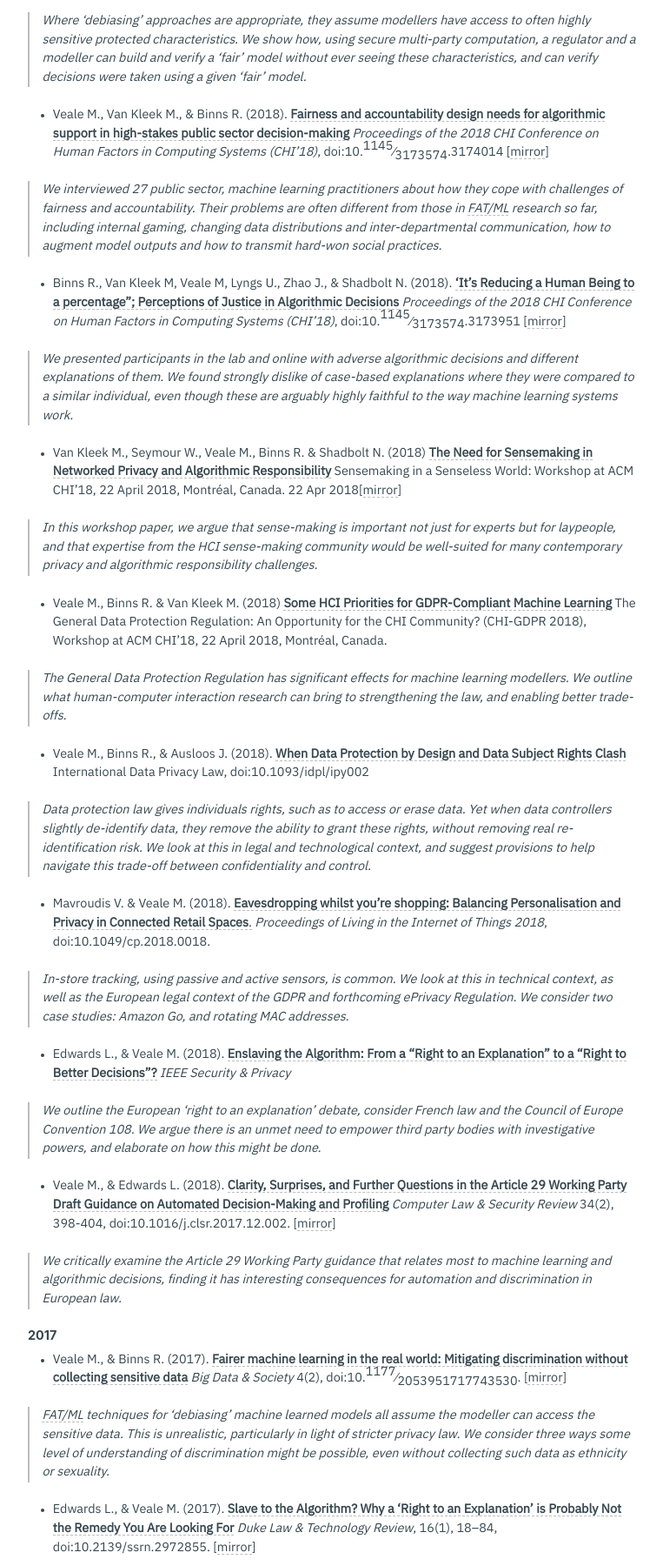
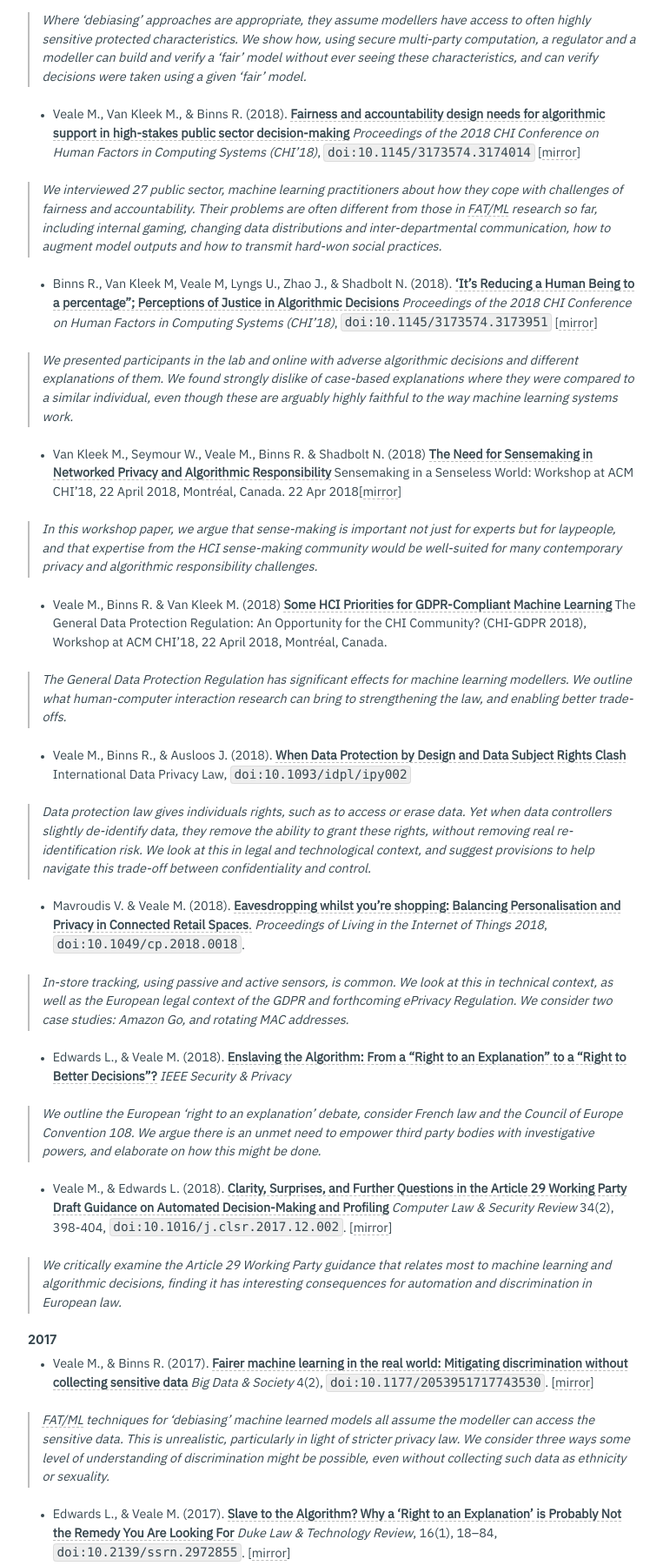
Before and after one commit to veale/veale.github.io, a plain HTML site: page publications/index.html in a window 1280 px wide. Shown: the part 360-2160 px from the top of the page at 87% size, without its empty margins (258-1021 px from the left). Drawn offline with Linux system fonts and the light colour scheme; a script that the page names is missing.

Commit message:
code doi

```diff
--- a/publications/index.html
+++ b/publications/index.html
@@ -87,7 +87,7 @@
 </blockquote>
 
 <ul>
-<li>Veale M., Van Kleek M., &amp; Binns R. (2018). <a href="https://dl.acm.org/citation.cfm?doid=3173574.3174014" target="_blank"><strong>Fairness and accountability design needs for algorithmic support in high-stakes public sector decision-making</strong></a> <em>Proceedings of the 2018 CHI Conference on Human Factors in Computing Systems (CHI&rsquo;18)</em>, doi:10.<sup>1145</sup>&frasl;<sub>3173574</sub>.3174014 [<a href="../papers/2018fairnessandaccountability.pdf">mirror</a>]</li>
+<li>Veale M., Van Kleek M., &amp; Binns R. (2018). <a href="https://dl.acm.org/citation.cfm?doid=3173574.3174014" target="_blank"><strong>Fairness and accountability design needs for algorithmic support in high-stakes public sector decision-making</strong></a> <em>Proceedings of the 2018 CHI Conference on Human Factors in Computing Systems (CHI&rsquo;18)</em>, <code>doi:10.1145/3173574.3174014</code> [<a href="../papers/2018fairnessandaccountability.pdf">mirror</a>]</li>
 </ul>
 
 <blockquote>
@@ -95,7 +95,7 @@
 </blockquote>
 
 <ul>
-<li>Binns R., Van Kleek M, Veale M, Lyngs U., Zhao J., &amp; Shadbolt N. (2018). <a href="https://dl.acm.org/authorize?N658070" target="_blank"><strong>&lsquo;It’s Reducing a Human Being to a percentage”; Perceptions of Justice in Algorithmic Decisions</strong></a> <em>Proceedings of the 2018 CHI Conference on Human Factors in Computing Systems (CHI&rsquo;18)</em>, doi:10.<sup>1145</sup>&frasl;<sub>3173574</sub>.3173951 [<a href="../papers/2018itsreducing.pdf">mirror</a>]</li>
+<li>Binns R., Van Kleek M, Veale M, Lyngs U., Zhao J., &amp; Shadbolt N. (2018). <a href="https://dl.acm.org/authorize?N658070" target="_blank"><strong>&lsquo;It’s Reducing a Human Being to a percentage”; Perceptions of Justice in Algorithmic Decisions</strong></a> <em>Proceedings of the 2018 CHI Conference on Human Factors in Computing Systems (CHI&rsquo;18)</em>, <code>doi:10.1145/3173574.3173951</code> [<a href="../papers/2018itsreducing.pdf">mirror</a>]</li>
 </ul>
 
 <blockquote>
@@ -119,7 +119,7 @@
 </blockquote>
 
 <ul>
-<li>Veale M., Binns R., &amp; Ausloos J. (2018). <a href="https://doi.org/10.1093/idpl/ipy002" target="_blank"><strong>When Data Protection by Design and Data Subject Rights Clash</strong></a>  International Data Privacy Law, doi:10.1093/idpl/ipy002</li>
+<li>Veale M., Binns R., &amp; Ausloos J. (2018). <a href="https://doi.org/10.1093/idpl/ipy002" target="_blank"><strong>When Data Protection by Design and Data Subject Rights Clash</strong></a>  International Data Privacy Law, <code>doi:10.1093/idpl/ipy002</code></li>
 </ul>
 
 <blockquote>
@@ -127,7 +127,7 @@
 </blockquote>
 
 <ul>
-<li>Mavroudis V. &amp; Veale M. (2018). <a href="https://dx.doi.org/10.17605/OSF.IO/8QN9F" target="_blank"><strong>Eavesdropping whilst you’re shopping: Balancing Personalisation and Privacy in Connected Retail Spaces</strong>.</a> <em>Proceedings of Living in the Internet of Things 2018</em>, doi:10.1049/cp.2018.0018.</li>
+<li>Mavroudis V. &amp; Veale M. (2018). <a href="https://dx.doi.org/10.17605/OSF.IO/8QN9F" target="_blank"><strong>Eavesdropping whilst you’re shopping: Balancing Personalisation and Privacy in Connected Retail Spaces</strong>.</a> <em>Proceedings of Living in the Internet of Things 2018</em>, <code>doi:10.1049/cp.2018.0018</code>.</li>
 </ul>
 
 <blockquote>
@@ -143,7 +143,7 @@
 </blockquote>
 
 <ul>
-<li>Veale M., &amp; Edwards L. (2018). <a href="https://doi.org/10.1016/j.clsr.2017.12.002" target="_blank"><strong>Clarity, Surprises, and Further Questions in the Article 29 Working Party Draft Guidance on Automated Decision-Making and Profiling</strong></a> <em>Computer Law &amp; Security Review</em> 34(2), 398-404, doi:10.1016/j.clsr.2017.12.002.  [<a href="../papers/2018claritysurprises.pdf">mirror</a>]</li>
+<li>Veale M., &amp; Edwards L. (2018). <a href="https://doi.org/10.1016/j.clsr.2017.12.002" target="_blank"><strong>Clarity, Surprises, and Further Questions in the Article 29 Working Party Draft Guidance on Automated Decision-Making and Profiling</strong></a> <em>Computer Law &amp; Security Review</em> 34(2), 398-404, <code>doi:10.1016/j.clsr.2017.12.002</code>.  [<a href="../papers/2018claritysurprises.pdf">mirror</a>]</li>
 </ul>
 
 <blockquote>
@@ -153,7 +153,7 @@
 <h2 id="2017">2017</h2>
 
 <ul>
-<li>Veale M., &amp; Binns R. (2017). <a href="https://doi.org/10.1177/2053951717743530" target="_blank"><strong>Fairer machine learning in the real world: Mitigating discrimination without collecting sensitive data</strong></a> <em>Big Data &amp; Society</em> 4(2), doi:10.<sup>1177</sup>&frasl;<sub>2053951717743530</sub>. [<a href="../papers/2017fairermachinelearning.pdf">mirror</a>]</li>
+<li>Veale M., &amp; Binns R. (2017). <a href="https://doi.org/10.1177/2053951717743530" target="_blank"><strong>Fairer machine learning in the real world: Mitigating discrimination without collecting sensitive data</strong></a> <em>Big Data &amp; Society</em> 4(2), <code>doi:10.1177/2053951717743530</code>. [<a href="../papers/2017fairermachinelearning.pdf">mirror</a>]</li>
 </ul>
 
 <blockquote>
@@ -161,7 +161,7 @@
 </blockquote>
 
 <ul>
-<li>Edwards L., &amp; Veale M. (2017). <a href="https://doi.org/10.2139/ssrn.2972855" target="_blank"><strong>Slave to the Algorithm? Why a &lsquo;Right to an Explanation&rsquo; is Probably Not the Remedy You Are Looking For</strong></a> <em>Duke Law &amp; Technology Review</em>, 16(1), 18–84, doi:10.2139/ssrn.2972855. [<a href="../papers/2017slavetothealgorithm.pdf">mirror</a>]</li>
+<li>Edwards L., &amp; Veale M. (2017). <a href="https://doi.org/10.2139/ssrn.2972855" target="_blank"><strong>Slave to the Algorithm? Why a &lsquo;Right to an Explanation&rsquo; is Probably Not the Remedy You Are Looking For</strong></a> <em>Duke Law &amp; Technology Review</em>, 16(1), 18–84, <code>doi:10.2139/ssrn.2972855</code>. [<a href="../papers/2017slavetothealgorithm.pdf">mirror</a>]</li>
 </ul>
 
 <blockquote>
@@ -185,7 +185,7 @@
 </blockquote>
 
 <ul>
-<li>Binns R., Veale M., Van Kleek M., &amp; Shadbolt N. (2017). <a href="https://arxiv.org/abs/1707.01477" target="_blank"><strong>Like trainer, like bot? Inheritance of bias in algorithmic content moderation</strong></a> <em>9th International Conference on Social Informatics (SocInfo 2017)</em>, 405–415, doi:10.<sup>1007</sup>&frasl;<sub>978</sub>-3-319-67256-4_32. Springer Lecture Notes in Computer Science. [<a href="../papers/2017liketrainer.pdf">mirror</a>]</li>
+<li>Binns R., Veale M., Van Kleek M., &amp; Shadbolt N. (2017). <a href="https://arxiv.org/abs/1707.01477" target="_blank"><strong>Like trainer, like bot? Inheritance of bias in algorithmic content moderation</strong></a> <em>9th International Conference on Social Informatics (SocInfo 2017)</em>, 405–415, <code>doi:10.1007/978-3-319-67256-4_32</code>. Springer Lecture Notes in Computer Science. [<a href="../papers/2017liketrainer.pdf">mirror</a>]</li>
 </ul>
 
 <blockquote>
@@ -195,7 +195,7 @@
 <h2 id="2016">2016</h2>
 
 <ul>
-<li>Veale M. (2016). <a href="https://doi.org/10.5281/zenodo.571786" target="_blank"><strong>Connecting diverse public sector values with the procurement of machine learning systems</strong></a> In: <em>Data for Policy 2016 — Frontiers of Data Science for Government: Ideas, practices and projections</em>. Cambridge, United Kingdom, 15–16 September 2016, doi:10.5281/zenodo.571786. [<a href="../papers/2016connectingdiverse.pdf">mirror</a>]</li>
+<li>Veale M. (2016). <a href="https://doi.org/10.5281/zenodo.571786" target="_blank"><strong>Connecting diverse public sector values with the procurement of machine learning systems</strong></a> In: <em>Data for Policy 2016 — Frontiers of Data Science for Government: Ideas, practices and projections</em>. Cambridge, United Kingdom, 15–16 September 2016, <code>doi:10.5281/zenodo.571786</code>. [<a href="../papers/2016connectingdiverse.pdf">mirror</a>]</li>
 </ul>
 
 <blockquote>
```
